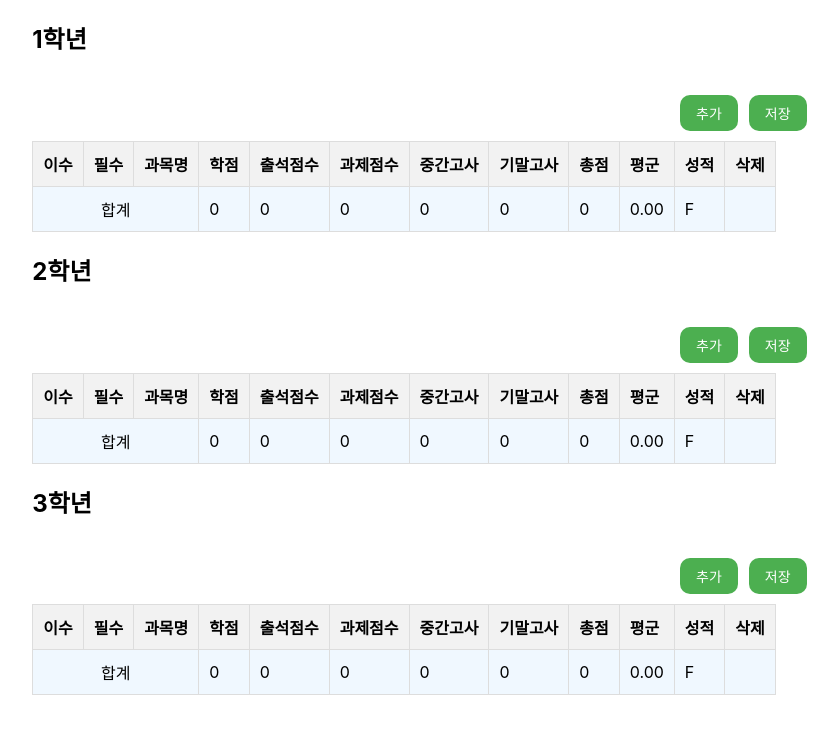
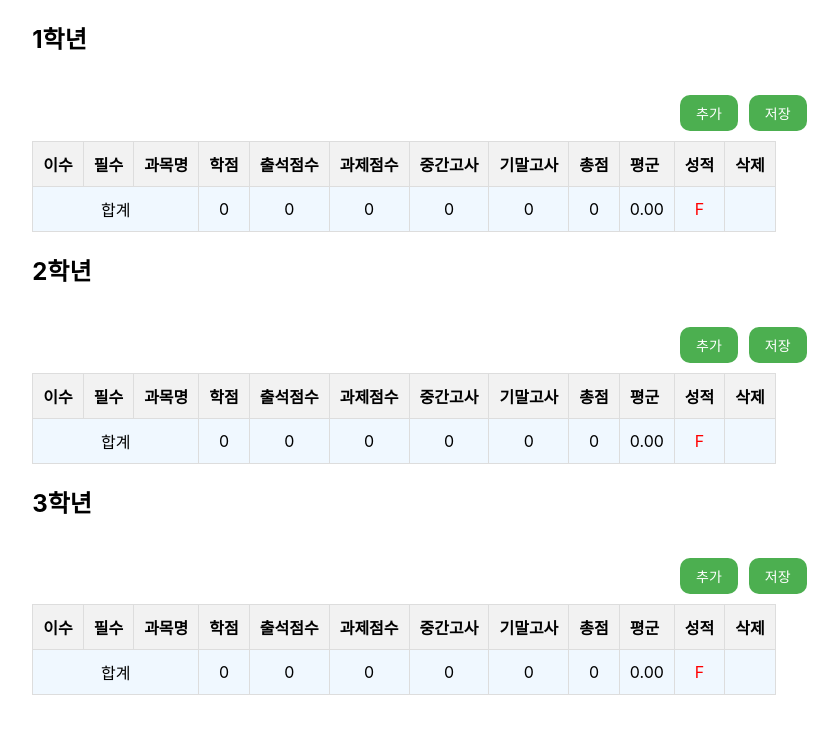
Before and after one commit to ikk5515/Inhatc_FE_pr, a React (Create React App) app: page / in a window 1280 px wide. Shown: the top 734 px of the page, without its empty margins (236-1074 px from the left). Built offline with nearby package versions, Linux system fonts and the light colour scheme.

Commit message:
테이블 크기 수정

```diff
--- a/src/Components/GradeCalculator.js
+++ b/src/Components/GradeCalculator.js
@@ -357,10 +357,10 @@ const GradeCalculator = () => {
               </td>
               </>
           )}
-              <td>{row.total}</td>
+              <td style={{ textAlign: 'center' }}>{row.total}</td>
               <td>
               </td>
-              <td style={{ color: (row.grade === 'F' && row.credits !== 1) || row.grade === 'NP' ? 'red' : 'inherit' }}>
+              <td style={{ color: (row.grade === 'F' && row.credits !== 1) || row.grade === 'NP' ? 'red' : 'inherit' ,  textAlign: 'center' }}>
                 {row.credits === 1 ? 'P' : row.grade}
               </td>
               <td>
@@ -372,14 +372,15 @@ const GradeCalculator = () => {
         <tbody>
           <tr>
             <td colSpan="3" style={{ textAlign: 'center' }}>합계</td>
-            <td>{calculateTotalSum(grade, 'credits')}</td>
-            <td>{calculateTotalSum(grade, 'attendance')}</td>
-            <td>{calculateTotalSum(grade, 'assignment')}</td>
-            <td>{calculateTotalSum(grade, 'midterm')}</td>
-            <td>{calculateTotalSum(grade, 'final')}</td>
-            <td>{calculateTotalSum(grade, 'total')}</td>
-            <td>{calculateAverage(grade).toFixed(2)}</td>
-            <td>{calculateGrade(
+            <td style={{ textAlign: 'center' }}>{calculateTotalSum(grade, 'credits')}</td>
+            <td style={{ textAlign: 'center' }}>{calculateTotalSum(grade, 'attendance')}</td>
+            <td style={{ textAlign: 'center' }}>{calculateTotalSum(grade, 'assignment')}</td>
+            <td style={{ textAlign: 'center' }}>{calculateTotalSum(grade, 'midterm')}</td>
+            <td style={{ textAlign: 'center' }}>{calculateTotalSum(grade, 'final')}</td>
+            <td style={{ textAlign: 'center' }}>{calculateTotalSum(grade, 'total')}</td>
+            <td style={{ textAlign: 'center' }}>{calculateAverage(grade).toFixed(2)}</td>
+            <td style={{ textAlign: 'center', color: (calculateGrade(calculateTotalSum(grade, 'credits'), calculateAverage(grade, data)) === 'F' && data.credits !== 1) ? 'red' : 'inherit' }}
+            >{calculateGrade(
               calculateTotalSum(grade, 'credits'),
               calculateAverage(grade, data),
               )}
--- a/src/Components/css/GradeCalculator.css
+++ b/src/Components/css/GradeCalculator.css
@@ -7,7 +7,7 @@
 }
 
 table {
-  max-width: 800px; /* Adjust the max-width as needed */
+  max-width: 1000px; /* Adjust the max-width as needed */
   width: 100%;
   overflow-x: auto;
   margin-top: 20px; /* Adjust as needed */
```
